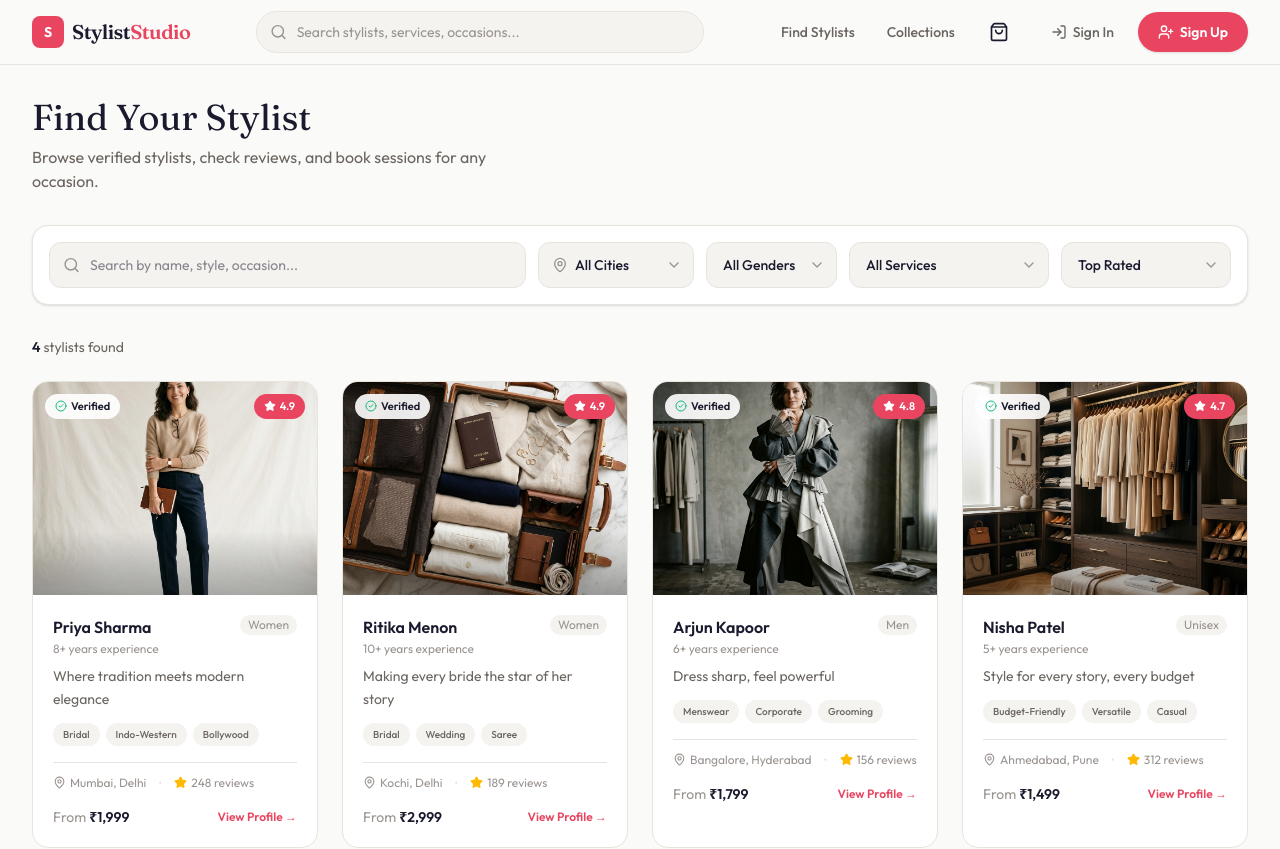
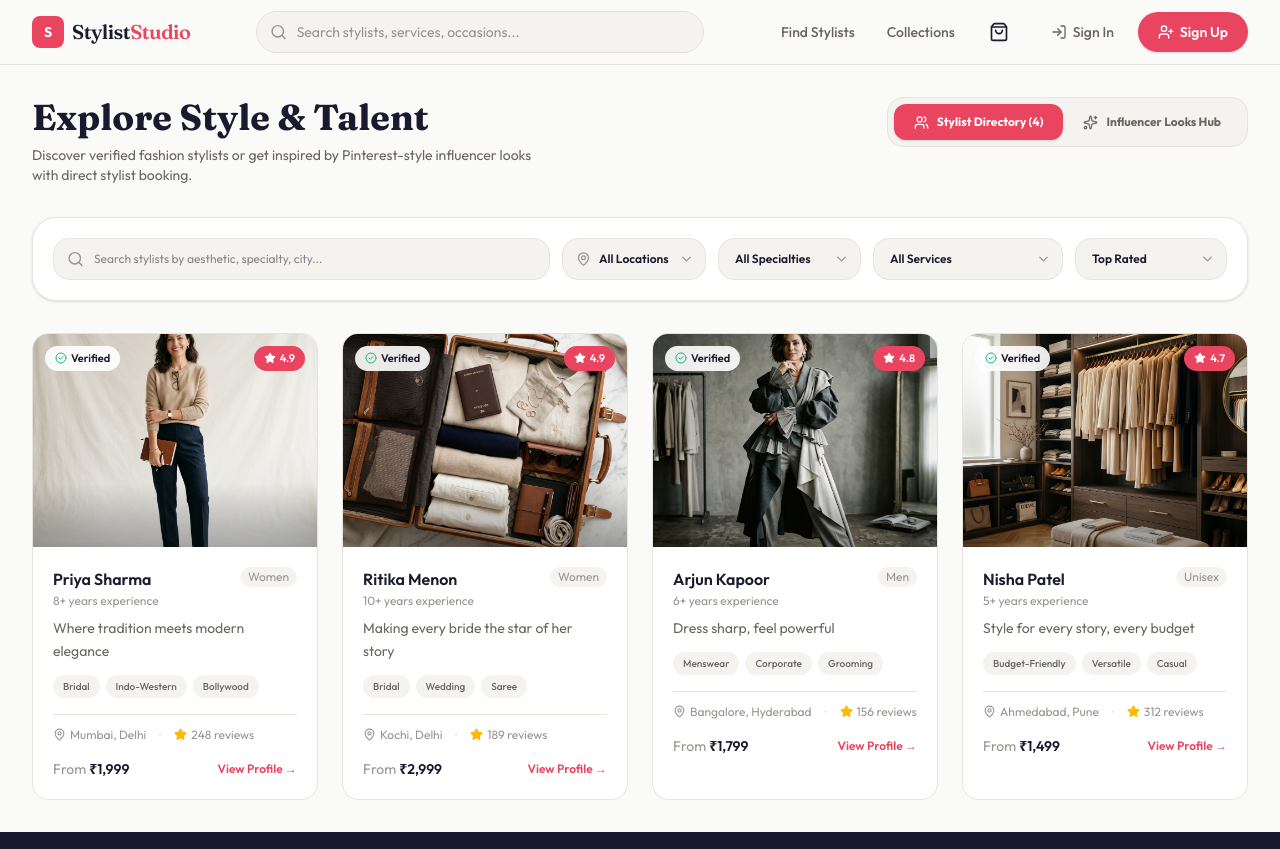
Before and after one commit to qwertyuii7/stylist-studio-, a Next.js app: page /explore in a window 1280 px wide. Shown: the top 849 px of the page. Built offline with nearby package versions, Linux system fonts and the light colour scheme.

Commit message:
feat(explore): integrate influencer lookbook feed with verified stylist directory

```diff
--- a/src/app/explore/page.tsx
+++ b/src/app/explore/page.tsx
@@ -1,22 +1,103 @@
+// src/app/explore/page.tsx
 "use client";
 
 import { useState, useMemo } from "react";
+import Image from "next/image";
+import Link from "next/link";
 import Navbar from "@/components/Navbar";
 import Footer from "@/components/Footer";
 import StylistCard from "@/components/StylistCard";
 import { mockStylists, coreServices } from "@/data/mockDatabase";
-import { Search, SlidersHorizontal, ChevronDown, MapPin, Star, X } from "lucide-react";
+import {
+  Search,
+  SlidersHorizontal,
+  ChevronDown,
+  MapPin,
+  Star,
+  X,
+  Sparkles,
+  Users,
+  Heart,
+  Tag,
+  ArrowRight,
+  Eye,
+} from "lucide-react";
 
 export default function ExplorePage() {
+  const [activeTab, setActiveTab] = useState<"stylists" | "influencers">("stylists");
   const [searchTerm, setSearchTerm] = useState("");
   const [selectedGender, setSelectedGender] = useState<string>("all");
   const [selectedService, setSelectedService] = useState<string>("all");
   const [selectedCity, setSelectedCity] = useState<string>("all");
   const [sortBy, setSortBy] = useState<string>("rating");
 
+  // Influencer Lookbook Feed Data
+  const influencerLooks = [
+    {
+      id: "look-1",
+      title: "Royal Emerald Velvet Sangeet Ensemble",
+      influencerName: "Tara Sutaria Style Inspiration",
+      imageUrl: "/service_wardrobe.jpg",
+      styledBy: mockStylists[0],
+      occasion: "Festive / Sangeet",
+      tags: ["velvet", "emerald", "festive", "bridal"],
+      likes: 342,
+    },
+    {
+      id: "look-2",
+      title: "Monochrome Power Suiting & Minimalist Silk",
+      influencerName: "Komal Pandey Aesthetic",
+      imageUrl: "/service_consulting.jpg",
+      styledBy: mockStylists[1],
+      occasion: "Editorial / Corporate",
+      tags: ["power-suit", "formal", "menswear", "fusion"],
+      likes: 512,
+    },
+    {
+      id: "look-3",
+      title: "Indo-Western Pastel Organza Draped Saree",
+      influencerName: "Masoom Minawala Global Look",
+      imageUrl: "/service_travel.jpg",
+      styledBy: mockStylists[3],
+      occasion: "Day Wedding / High Tea",
+      tags: ["organza", "pastel", "saree", "handcrafted"],
+      likes: 890,
+    },
+    {
+      id: "look-4",
+      title: "Contemporary Linen Kurta with Trench Overlayer",
+      influencerName: "Urban Desi Trendsetters",
+      imageUrl: "/service_shopping.jpg",
+      styledBy: mockStylists[1],
+      occasion: "Casual Fusion",
+      tags: ["linen", "streetwear", "modern", "kurta"],
+      likes: 275,
+    },
+    {
+      id: "look-5",
+      title: "Intricate Zardozi Banarasi Heritage Look",
+      influencerName: "Diwali Celebrity Gala Edition",
+      imageUrl: "/hero.jpg",
+      styledBy: mockStylists[0],
+      occasion: "Heritage Bridal",
+      tags: ["banarasi", "heritage", "zardozi", "gold"],
+      likes: 1204,
+    },
+    {
+      id: "look-6",
+      title: "Bohemian Sunset Mehendi Silhouette",
+      influencerName: "Festival Season Edit",
+      imageUrl: "/stylist_1.jpg",
+      styledBy: mockStylists[2],
+      occasion: "Mehendi / Haldi",
+      tags: ["boho", "yellow", "mirror-work", "festive"],
+      likes: 419,
+    },
+  ];
+
   const allCities = useMemo(() => {
     const cities = new Set<string>();
-    mockStylists.forEach(s => s.destinations.forEach(d => cities.add(d)));
+    mockStylists.forEach((s) => s.destinations.forEach((d) => cities.add(d)));
     return Array.from(cities).sort();
   }, []);
 
@@ -27,31 +108,51 @@ export default function ExplorePage() {
         stylist.name.toLowerCase().includes(searchTerm.toLowerCase()) ||
         stylist.bio.toLowerCase().includes(searchTerm.toLowerCase()) ||
         stylist.tagline.toLowerCase().includes(searchTerm.toLowerCase()) ||
-        stylist.keywords.some(kw => kw.toLowerCase().includes(searchTerm.toLowerCase())) ||
-        stylist.destinations.some(d => d.toLowerCase().includes(searchTerm.toLowerCase()));
+        stylist.keywords.some((kw) =>
+          kw.toLowerCase().includes(searchTerm.toLowerCase())
+        ) ||
+        stylist.destinations.some((d) =>
+          d.toLowerCase().includes(searchTerm.toLowerCase())
+        );
 
-      const matchesGender = selectedGender === "all" || stylist.genderSpecialty === selectedGender;
+      const matchesGender =
+        selectedGender === "all" || stylist.genderSpecialty === selectedGender;
 
       const matchesService =
         selectedService === "all" ||
-        stylist.services.some(s => s.serviceId === selectedService);
+        stylist.services.some((s) => s.serviceId === selectedService);
 
       const matchesCity =
         selectedCity === "all" ||
-        stylist.destinations.some(d => d.toLowerCase() === selectedCity.toLowerCase());
+        stylist.destinations.some(
+          (d) => d.toLowerCase() === selectedCity.toLowerCase()
+        );
 
       return matchesSearch && matchesGender && matchesService && matchesCity;
     });
 
-    // Sort
     if (sortBy === "rating") {
       results.sort((a, b) => b.rating - a.rating);
     } else if (sortBy === "reviews") {
       results.sort((a, b) => b.reviewCount - a.reviewCount);
     } else if (sortBy === "price-low") {
       results.sort((a, b) => {
-        const minA = Math.min(...a.services.map(s => s.customPrice || coreServices.find(cs => cs.id === s.serviceId)?.basePrice || 9999));
-        const minB = Math.min(...b.services.map(s => s.customPrice || coreServices.find(cs => cs.id === s.serviceId)?.basePrice || 9999));
+        const minA = Math.min(
+          ...a.services.map(
+            (s) =>
+              s.customPrice ||
+              coreServices.find((cs) => cs.id === s.serviceId)?.basePrice ||
+              9999
+          )
+        );
+        const minB = Math.min(
+          ...b.services.map(
+            (s) =>
+              s.customPrice ||
+              coreServices.find((cs) => cs.id === s.serviceId)?.basePrice ||
+              9999
+          )
+        );
         return minA - minB;
       });
     }
@@ -59,7 +160,11 @@ export default function ExplorePage() {
     return results;
   }, [searchTerm, selectedGender, selectedService, selectedCity, sortBy]);
 
-  const hasActiveFilters = searchTerm || selectedGender !== "all" || selectedService !== "all" || selectedCity !== "all";
+  const hasActiveFilters =
+    searchTerm ||
+    selectedGender !== "all" ||
+    selectedService !== "all" ||
+    selectedCity !== "all";
 
   const clearFilters = () => {
     setSearchTerm("");
@@ -73,41 +178,85 @@ export default function ExplorePage() {
       <Navbar />
 
       <main className="flex-grow max-w-7xl mx-auto w-full px-5 md:px-8 py-8">
-        {/* Header */}
-        <div className="mb-8">
-          <h1 className="font-serif text-3xl md:text-4xl mb-2">Find Your Stylist</h1>
-          <p className="text-text-secondary max-w-lg">Browse verified stylists, check reviews, and book sessions for any occasion.</p>
+        {/* Header & Tabs */}
+        <div className="flex flex-col md:flex-row md:items-center justify-between gap-6 mb-8">
+          <div>
+            <h1 className="font-serif text-3xl md:text-4xl font-bold mb-2">
+              Explore Style & Talent
+            </h1>
+            <p className="text-text-secondary max-w-lg text-sm">
+              Discover verified fashion stylists or get inspired by Pinterest-style influencer looks with direct stylist booking.
+            </p>
           </div>
 
-        {/* Filters */}
-        <div className="bg-white border border-border rounded-2xl p-4 mb-8 shadow-sm">
+          {/* Toggle Tab */}
+          <div className="flex bg-surface-muted p-1.5 rounded-2xl border border-border self-start">
+            <button
+              onClick={() => setActiveTab("stylists")}
+              className={`flex items-center gap-2 px-5 py-2.5 rounded-xl text-xs font-bold transition-all ${
+                activeTab === "stylists"
+                  ? "bg-accent text-white shadow-sm"
+                  : "text-text-secondary hover:text-foreground"
+              }`}
+            >
+              <Users size={15} /> Stylist Directory ({mockStylists.length})
+            </button>
+            <button
+              onClick={() => setActiveTab("influencers")}
+              className={`flex items-center gap-2 px-5 py-2.5 rounded-xl text-xs font-bold transition-all ${
+                activeTab === "influencers"
+                  ? "bg-accent text-white shadow-sm"
+                  : "text-text-secondary hover:text-foreground"
+              }`}
+            >
+              <Sparkles size={15} /> Influencer Looks Hub
+            </button>
+          </div>
+        </div>
+
+        {/* ===== TAB 1: STYLIST DIRECTORY ===== */}
+        {activeTab === "stylists" && (
+          <div className="space-y-8 animate-fade-in">
+            {/* Filters Bar */}
+            <div className="bg-white border border-border rounded-3xl p-5 shadow-sm">
               <div className="flex flex-col md:flex-row gap-3">
                 {/* Search */}
                 <div className="relative flex-grow">
-              <Search className="absolute left-3.5 top-1/2 -translate-y-1/2 text-text-muted" size={17} />
+                  <Search
+                    className="absolute left-3.5 top-1/2 -translate-y-1/2 text-text-muted"
+                    size={17}
+                  />
                   <input
                     type="text"
-                placeholder="Search by name, style, occasion..."
+                    placeholder="Search stylists by aesthetic, specialty, city..."
                     value={searchTerm}
                     onChange={(e) => setSearchTerm(e.target.value)}
-                className="w-full pl-10 pr-4 py-3 bg-surface-muted border border-border rounded-xl text-sm focus:outline-none focus:ring-2 focus:ring-accent/20 focus:border-accent transition-all"
+                    className="w-full pl-10 pr-4 py-3 bg-surface-muted border border-border rounded-2xl text-xs focus:outline-none focus:ring-2 focus:ring-accent/20 focus:border-accent transition-all"
                   />
                 </div>
 
                 {/* City */}
                 <div className="relative shrink-0">
-              <MapPin className="absolute left-3.5 top-1/2 -translate-y-1/2 text-text-muted pointer-events-none" size={16} />
+                  <MapPin
+                    className="absolute left-3.5 top-1/2 -translate-y-1/2 text-text-muted pointer-events-none"
+                    size={15}
+                  />
                   <select
                     value={selectedCity}
                     onChange={(e) => setSelectedCity(e.target.value)}
-                className="appearance-none pl-9 pr-10 py-3 bg-surface-muted border border-border rounded-xl text-sm font-medium focus:outline-none focus:ring-2 focus:ring-accent/20 focus:border-accent cursor-pointer"
+                    className="appearance-none pl-9 pr-9 py-3 bg-surface-muted border border-border rounded-2xl text-xs font-semibold focus:outline-none cursor-pointer"
                   >
-                <option value="all">All Cities</option>
-                {allCities.map(city => (
-                  <option key={city} value={city}>{city}</option>
+                    <option value="all">All Locations</option>
+                    {allCities.map((city) => (
+                      <option key={city} value={city}>
+                        {city}
+                      </option>
                     ))}
                   </select>
-              <ChevronDown className="absolute right-3 top-1/2 -translate-y-1/2 text-text-muted pointer-events-none" size={16} />
+                  <ChevronDown
+                    className="absolute right-3 top-1/2 -translate-y-1/2 text-text-muted pointer-events-none"
+                    size={15}
+                  />
                 </div>
 
                 {/* Gender */}
@@ -115,14 +264,17 @@ export default function ExplorePage() {
                   <select
                     value={selectedGender}
                     onChange={(e) => setSelectedGender(e.target.value)}
-                className="appearance-none pl-4 pr-10 py-3 bg-surface-muted border border-border rounded-xl text-sm font-medium focus:outline-none focus:ring-2 focus:ring-accent/20 focus:border-accent cursor-pointer"
+                    className="appearance-none pl-4 pr-9 py-3 bg-surface-muted border border-border rounded-2xl text-xs font-semibold focus:outline-none cursor-pointer"
                   >
-                <option value="all">All Genders</option>
-                <option value="women">Women</option>
-                <option value="men">Men</option>
+                    <option value="all">All Specialties</option>
+                    <option value="women">Women's Styling</option>
+                    <option value="men">Men's Styling</option>
                     <option value="unisex">Unisex</option>
                   </select>
-              <ChevronDown className="absolute right-3 top-1/2 -translate-y-1/2 text-text-muted pointer-events-none" size={16} />
+                  <ChevronDown
+                    className="absolute right-3 top-1/2 -translate-y-1/2 text-text-muted pointer-events-none"
+                    size={15}
+                  />
                 </div>
 
                 {/* Service */}
@@ -130,14 +282,19 @@ export default function ExplorePage() {
                   <select
                     value={selectedService}
                     onChange={(e) => setSelectedService(e.target.value)}
-                className="appearance-none pl-4 pr-10 py-3 bg-surface-muted border border-border rounded-xl text-sm font-medium focus:outline-none focus:ring-2 focus:ring-accent/20 focus:border-accent cursor-pointer max-w-[200px] truncate"
+                    className="appearance-none pl-4 pr-9 py-3 bg-surface-muted border border-border rounded-2xl text-xs font-semibold focus:outline-none cursor-pointer max-w-[190px] truncate"
                   >
                     <option value="all">All Services</option>
-                {coreServices.map(s => (
-                  <option key={s.id} value={s.id}>{s.title}</option>
+                    {coreServices.map((s) => (
+                      <option key={s.id} value={s.id}>
+                        {s.title}
+                      </option>
                     ))}
                   </select>
-              <ChevronDown className="absolute right-3 top-1/2 -translate-y-1/2 text-text-muted pointer-events-none" size={16} />
+                  <ChevronDown
+                    className="absolute right-3 top-1/2 -translate-y-1/2 text-text-muted pointer-events-none"
+                    size={15}
+                  />
                 </div>
 
                 {/* Sort */}
@@ -145,50 +302,50 @@ export default function ExplorePage() {
                   <select
                     value={sortBy}
                     onChange={(e) => setSortBy(e.target.value)}
-                className="appearance-none pl-4 pr-10 py-3 bg-surface-muted border border-border rounded-xl text-sm font-medium focus:outline-none focus:ring-2 focus:ring-accent/20 focus:border-accent cursor-pointer"
+                    className="appearance-none pl-4 pr-9 py-3 bg-surface-muted border border-border rounded-2xl text-xs font-semibold focus:outline-none cursor-pointer"
                   >
                     <option value="rating">Top Rated</option>
                     <option value="reviews">Most Reviewed</option>
                     <option value="price-low">Price: Low to High</option>
                   </select>
-              <ChevronDown className="absolute right-3 top-1/2 -translate-y-1/2 text-text-muted pointer-events-none" size={16} />
+                  <ChevronDown
+                    className="absolute right-3 top-1/2 -translate-y-1/2 text-text-muted pointer-events-none"
+                    size={15}
+                  />
                 </div>
               </div>
 
-          {/* Active filter tags */}
+              {/* Active Filters Row */}
               {hasActiveFilters && (
-            <div className="flex items-center gap-2 mt-3 pt-3 border-t border-border-light">
-              <span className="text-xs font-medium text-text-muted">Filters:</span>
+                <div className="flex items-center gap-2 mt-3 pt-3 border-t border-border-light text-xs">
+                  <span className="text-text-muted">Active Filters:</span>
                   {searchTerm && (
-                <span className="bg-accent/10 text-accent px-2.5 py-1 rounded-full text-xs font-medium flex items-center gap-1">
-                  "{searchTerm}" <button onClick={() => setSearchTerm("")}><X size={12} /></button>
+                    <span className="bg-accent-light text-accent px-3 py-1 rounded-full font-semibold flex items-center gap-1">
+                      "{searchTerm}"{" "}
+                      <button onClick={() => setSearchTerm("")}>
+                        <X size={12} />
+                      </button>
                     </span>
                   )}
                   {selectedCity !== "all" && (
-                <span className="bg-accent/10 text-accent px-2.5 py-1 rounded-full text-xs font-medium flex items-center gap-1">
-                  {selectedCity} <button onClick={() => setSelectedCity("all")}><X size={12} /></button>
+                    <span className="bg-accent-light text-accent px-3 py-1 rounded-full font-semibold flex items-center gap-1">
+                      {selectedCity}{" "}
+                      <button onClick={() => setSelectedCity("all")}>
+                        <X size={12} />
+                      </button>
                     </span>
                   )}
-              {selectedGender !== "all" && (
-                <span className="bg-accent/10 text-accent px-2.5 py-1 rounded-full text-xs font-medium flex items-center gap-1 capitalize">
-                  {selectedGender} <button onClick={() => setSelectedGender("all")}><X size={12} /></button>
-                </span>
-              )}
-              <button onClick={clearFilters} className="text-xs font-semibold text-accent hover:underline ml-2">
-                Clear All
+                  <button
+                    onClick={clearFilters}
+                    className="text-xs font-bold text-accent hover:underline ml-2"
+                  >
+                    Reset
                   </button>
                 </div>
               )}
             </div>
 
-        {/* Results count */}
-        <div className="flex items-center justify-between mb-6">
-          <p className="text-sm text-text-secondary">
-            <span className="font-semibold text-foreground">{filteredStylists.length}</span> stylists found
-          </p>
-        </div>
-
-        {/* Results Grid */}
+            {/* Stylists Grid */}
             {filteredStylists.length > 0 ? (
               <div className="grid grid-cols-1 sm:grid-cols-2 lg:grid-cols-3 xl:grid-cols-4 gap-6">
                 {filteredStylists.map((stylist) => (
@@ -196,16 +353,129 @@ export default function ExplorePage() {
                 ))}
               </div>
             ) : (
-          <div className="py-20 text-center bg-white rounded-2xl border border-border">
-            <Search className="text-text-muted mx-auto mb-4" size={32} />
-            <h3 className="font-serif text-2xl mb-2">No stylists found</h3>
-            <p className="text-text-secondary mb-6 max-w-sm mx-auto">Try adjusting your filters to discover more stylists.</p>
+              <div className="py-16 text-center bg-white rounded-3xl border border-border">
+                <Search className="text-text-muted mx-auto mb-3" size={32} />
+                <h3 className="font-serif text-xl font-bold mb-1">
+                  No stylists matched your filters
+                </h3>
+                <p className="text-xs text-text-secondary mb-4">
+                  Try clearing some filters to explore more talented stylists.
+                </p>
                 <button
                   onClick={clearFilters}
-              className="px-6 py-2.5 bg-accent text-white rounded-xl text-sm font-semibold hover:bg-accent-hover transition-all"
+                  className="px-5 py-2.5 bg-accent text-white rounded-xl text-xs font-bold hover:bg-accent-hover transition-all"
                 >
-              Clear All Filters
+                  Clear Filters
                 </button>
+              </div>
+            )}
+          </div>
+        )}
+
+        {/* ===== TAB 2: INFLUENCER LOOKS HUB (PINTEREST STYLE) ===== */}
+        {activeTab === "influencers" && (
+          <div className="space-y-8 animate-fade-in">
+            <div className="bg-gradient-to-r from-accent-light via-surface-muted to-accent-light p-6 md:p-8 rounded-3xl border border-accent/20 flex flex-col sm:flex-row items-start sm:items-center justify-between gap-4">
+              <div>
+                <span className="text-xs font-bold uppercase tracking-wider text-accent">
+                  Trending Influencer Styling
+                </span>
+                <h2 className="font-serif text-2xl md:text-3xl font-bold text-foreground mt-1">
+                  Get Inspired & Book the Look
+                </h2>
+                <p className="text-xs text-text-secondary mt-1">
+                  Click any look to view the stylist who conceptualized it and book a consultation to recreate it for your event.
+                </p>
+              </div>
+
+              <Link
+                href="/custom-request"
+                className="bg-accent text-white px-6 py-3 rounded-2xl text-xs font-bold hover:bg-accent-hover transition-all shadow-md shrink-0 flex items-center gap-1.5"
+              >
+                <Sparkles size={14} /> Request Custom Outfit
+              </Link>
+            </div>
+
+            {/* Masonry Inspiration Feed */}
+            <div className="columns-1 sm:columns-2 lg:columns-3 gap-6 space-y-6">
+              {influencerLooks.map((look) => (
+                <div
+                  key={look.id}
+                  className="break-inside-avoid bg-white rounded-3xl overflow-hidden border border-border shadow-xs hover:shadow-xl transition-all duration-300 group"
+                >
+                  <div className="relative aspect-[3/4] w-full overflow-hidden">
+                    <Image
+                      src={look.imageUrl}
+                      alt={look.title}
+                      fill
+                      className="object-cover group-hover:scale-105 transition-transform duration-500"
+                    />
+                    <div className="absolute inset-0 bg-gradient-to-t from-black/80 via-black/20 to-transparent opacity-0 group-hover:opacity-100 transition-opacity flex flex-col justify-between p-5 text-white">
+                      <div className="flex justify-between items-center">
+                        <span className="bg-white/20 backdrop-blur-md px-3 py-1 rounded-full text-[10px] font-bold">
+                          {look.occasion}
+                        </span>
+                        <div className="flex items-center gap-1 text-xs">
+                          <Heart size={14} className="fill-red-500 text-red-500" />
+                          <span>{look.likes}</span>
+                        </div>
+                      </div>
+
+                      <div>
+                        <h4 className="font-serif text-lg font-bold mb-1">
+                          {look.title}
+                        </h4>
+                        <p className="text-xs text-white/80 mb-3">
+                          {look.influencerName}
+                        </p>
+                        <div className="flex flex-wrap gap-1.5">
+                          {look.tags.map((t) => (
+                            <span
+                              key={t}
+                              className="text-[10px] bg-white/25 px-2 py-0.5 rounded-full"
+                            >
+                              #{t}
+                            </span>
+                          ))}
+                        </div>
+                      </div>
+                    </div>
+                  </div>
+
+                  {/* Stylist Tag Link & Action */}
+                  <div className="p-4 bg-white flex items-center justify-between border-t border-border-light">
+                    <Link
+                      href={`/stylist/${look.styledBy.id}`}
+                      className="flex items-center gap-2.5 group/sty min-w-0"
+                    >
+                      <div className="relative w-8 h-8 rounded-full overflow-hidden border border-border shrink-0">
+                        <Image
+                          src={look.styledBy.imageUrl}
+                          alt={look.styledBy.name}
+                          fill
+                          className="object-cover"
+                        />
+                      </div>
+                      <div className="min-w-0">
+                        <div className="text-xs font-bold text-foreground group-hover/sty:text-accent truncate">
+                          {look.styledBy.name}
+                        </div>
+                        <div className="text-[10px] text-text-muted">
+                          ★ {look.styledBy.rating} Stylist
+                        </div>
+                      </div>
+                    </Link>
+
+                    <Link
+                      href={`/stylist/${look.styledBy.id}`}
+                      className="bg-accent-light text-accent hover:bg-accent hover:text-white px-3.5 py-1.5 rounded-xl text-xs font-bold transition-colors flex items-center gap-1 shrink-0"
+                    >
+                      Book Look <ArrowRight size={12} />
+                    </Link>
+                  </div>
+                </div>
+              ))}
+            </div>
           </div>
         )}
       </main>
```
Lines whose indentation alone changed are shown as unchanged.
